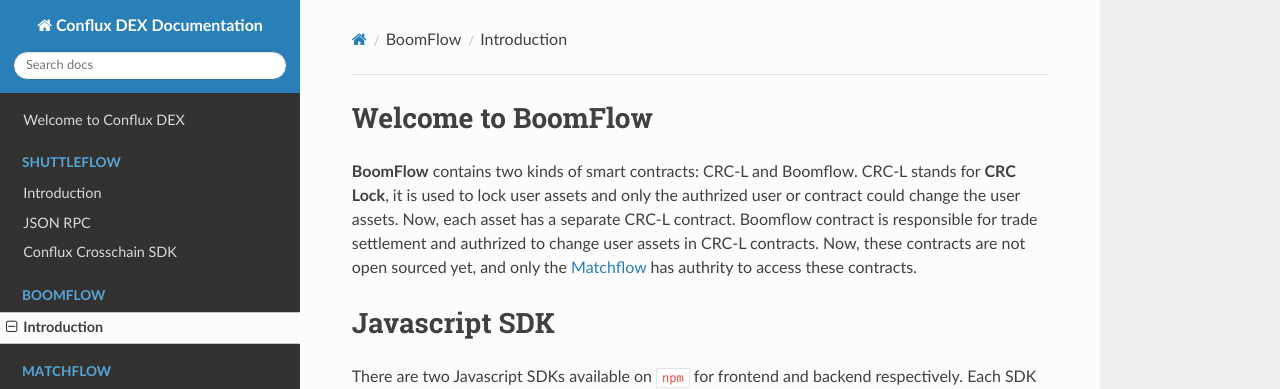
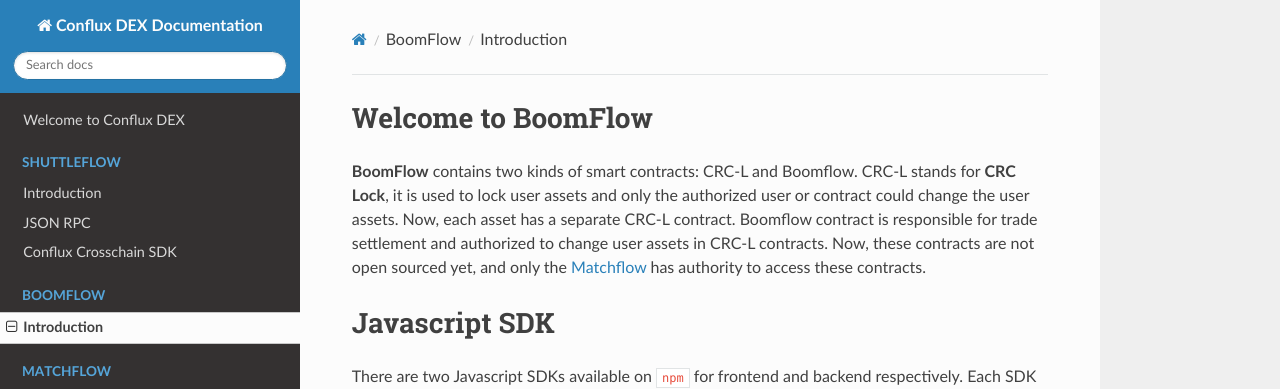
Before and after one commit to posaggen/conflux-dex-docs, an MkDocs documentation site: the page built from docs/boomflow/index.md, in a window 1280 px wide. Shown: the top 389 px of the page. Built offline with MkDocs 1.6.1, drawn with Linux system fonts in a browser that asks for light colours; nearby versions of some CDN libraries.

Commit message:
Fix typo

```diff
--- a/docs/boomflow/index.md
+++ b/docs/boomflow/index.md
@@ -1,6 +1,6 @@
 # Welcome to BoomFlow
 
-**BoomFlow** contains two kinds of smart contracts: CRC-L and Boomflow. CRC-L stands for **CRC Lock**, it is used to lock user assets and only the authrized user or contract could change the user assets. Now, each asset has a separate CRC-L contract. Boomflow contract is responsible for trade settlement and authrized to change user assets in CRC-L contracts. Now, these contracts are not open sourced yet, and only the [Matchflow](../matchflow/index.md) has authrity to access these contracts.
+**BoomFlow** contains two kinds of smart contracts: CRC-L and Boomflow. CRC-L stands for **CRC Lock**, it is used to lock user assets and only the authorized user or contract could change the user assets. Now, each asset has a separate CRC-L contract. Boomflow contract is responsible for trade settlement and authorized to change user assets in CRC-L contracts. Now, these contracts are not open sourced yet, and only the [Matchflow](../matchflow/index.md) has authority to access these contracts.
 
 # Javascript SDK
 There are two Javascript SDKs available on `npm` for frontend and backend respectively. Each SDK enables whitelisted users to call functions in smart contracts directly or interact with Conflux DEX REST APIs to place/cancel orders.
```
